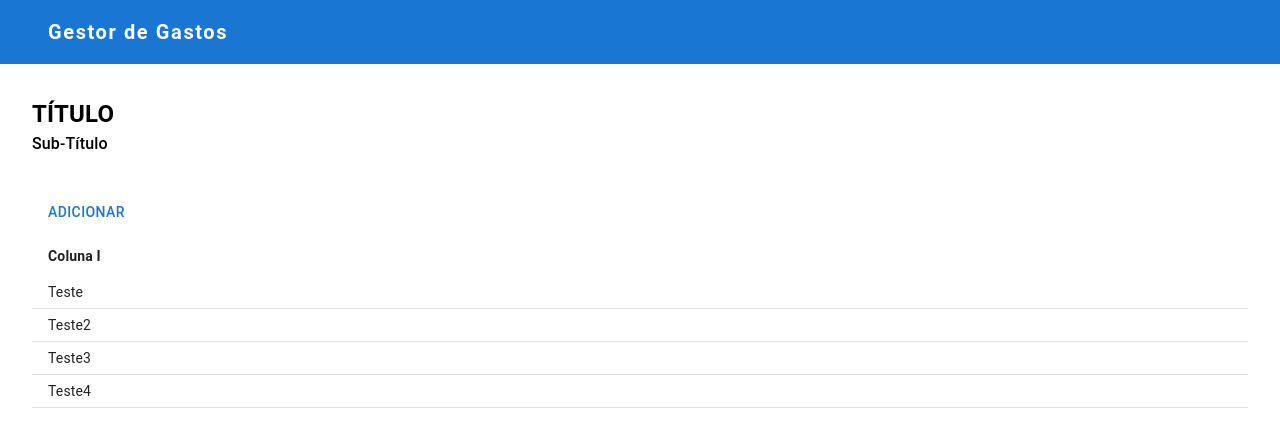
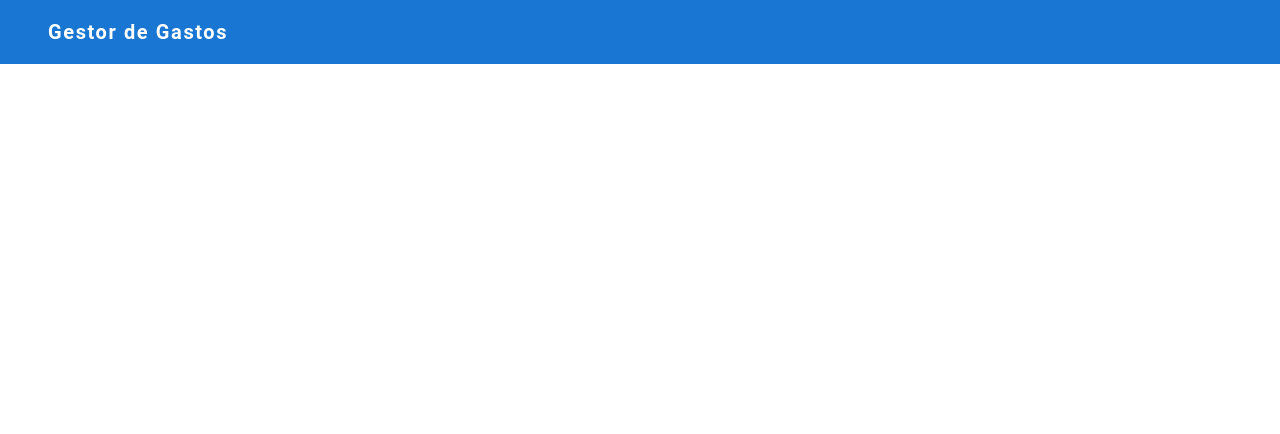
Before and after one commit to hyagoassiz/gestor-de-gastos, a React (Vite) app: page / in a window 1280 px wide. Shown: the top 434 px of the page. Built offline with nearby package versions, Linux system fonts and the light colour scheme.

Commit message:
GDG-11 feat(Categorias): commit inicial

```diff
--- a/package.json
+++ b/package.json
@@ -17,6 +17,7 @@
     "react": "^18.3.1",
     "react-dom": "^18.3.1",
     "react-redux": "^9.1.2",
+    "react-router-dom": "^6.28.0",
     "redux": "^5.0.1"
   },
   "devDependencies": {
--- a/src/App.tsx
+++ b/src/App.tsx
@@ -1,45 +1,10 @@
-import { AppBar } from "./app/shared/components/AppBar/AppBar";
 import "./App.css";
-import { TitlePage } from "./app/shared/components/TitlePage/TItlePage";
-import { ToolPainel } from "./app/shared/components/ToolPanel/ToolPanel";
-import { Button } from "@mui/material";
-import { DataTable } from "./app/shared/components/DataTable/DataTable";
-import { Modal } from "./app/shared/components/Modal/Modal";
-import { Container } from "./app/shared/components/Container/Container";
+import { AppRoutes } from "./app/routes";
 
 function App() {
   return (
     <>
-      <AppBar />
-      <Container>
-        {/* <Drawer
-        applyFilter={() => alert("")}
-        closeFilter={() => alert("")}
-        open={true}
-      >
-        <Box>Teses</Box>
-      </Drawer> */}
-        <TitlePage title="Título" subTitle="Sub-Título" />
-        <ToolPainel buttons={<Button>Adicionar</Button>} />
-        <DataTable
-          columns={[{ key: "1", label: "Coluna I" }]}
-          data={[
-            { "1": "Teste", teste: 1 },
-            { "1": "Teste2", teste: 2 },
-            { "1": "Teste3", teste: 3 },
-            { "1": "Teste4", teste: 4 },
-          ]}
-          textForEmptyData="teste"
-        />
-        <Modal
-          buttons={<Button>Fechar</Button>}
-          open={false}
-          style={{ width: 800 }}
-          title="Esse é o título"
-        >
-          Teste
-        </Modal>
-      </Container>
+      <AppRoutes />
     </>
   );
 }
--- /dev/null
+++ b/src/app/pages/Categorias/Listagem/Listagem.tsx
@@ -0,0 +1,9 @@
+export const Listagem: React.FC = () => {
+  return (
+    <>
+      Lorem ipsum dolor sit amet consectetur adipisicing elit. Dolorum quod eum
+      repellendus delectus repudiandae? Soluta animi iste, quia quibusdam nobis
+      fuga beatae quas nemo vel deserunt enim quae repudiandae et!
+    </>
+  );
+};
--- /dev/null
+++ b/src/app/pages/Categorias/Listagem/index.tsx
@@ -0,0 +1,5 @@
+import { Listagem } from "./Listagem";
+
+export function CategoriasListagemRoute(): JSX.Element {
+  return <Listagem />;
+}
--- /dev/null
+++ b/src/app/pages/Categorias/index.ts
@@ -0,0 +1 @@
+export * from './Listagem';
--- /dev/null
+++ b/src/app/routes/index.tsx
@@ -0,0 +1,51 @@
+import { HashRouter, Routes, Route } from "react-router-dom";
+import * as PATHS from "./paths";
+import { ReactNode } from "react";
+import { CategoriasListagemRoute } from "../pages/Categorias";
+import { PageLayout } from "../shared/layouts/PageLayout/PageLayout";
+
+interface LayoutProps {
+  children: ReactNode;
+}
+
+const Layout = ({ children }: LayoutProps) => (
+  <>
+    <PageLayout>{children}</PageLayout>
+  </>
+);
+
+export const AppRoutes = () => {
+  return (
+    <HashRouter>
+      <Routes>
+        {/* <Route path={PATHS.AUTENTICACAO.LOGIN} element={<LoginRoute />} />
+        <Route path={PATHS.AUTENTICACAO.CREATE} element={<CadastroRoute />} />
+        <Route
+          path={PATHS.AUTENTICACAO.CHECK}
+          element={
+            <Private>
+              <VerificacaoRoute />
+            </Private>
+          }
+        /> */}
+        <Route
+          path="*"
+          element={
+            // <AppDrawer>
+            <>
+              <Layout>
+                <Routes>
+                  <Route
+                    path={PATHS.CATEGORIAS.LIST}
+                    element={<CategoriasListagemRoute />}
+                  />
+                </Routes>
+              </Layout>
+            </>
+            // </AppDrawer>
+          }
+        />
+      </Routes>
+    </HashRouter>
+  );
+};
--- /dev/null
+++ b/src/app/routes/paths.ts
@@ -0,0 +1,8 @@
+const REPOSITORIO = {
+  LIST: "/gestor-de-gastos",
+};
+
+// CATEGORIAS
+export const CATEGORIAS = {
+  LIST: `${REPOSITORIO.LIST}/categorias`,
+};
--- /dev/null
+++ b/src/app/shared/layouts/PageLayout/PageLayout.tsx
@@ -0,0 +1,18 @@
+import { AppBar } from "../../components/AppBar/AppBar";
+import { BoxContainer, StyledBox } from "./styles";
+
+interface IPageLayout {
+  children: React.ReactNode;
+}
+
+export const PageLayout: React.FC<IPageLayout> = ({ children }) => {
+  return (
+    <BoxContainer>
+      <AppBar />
+      <StyledBox>
+        {/* <LoadingProgress /> */}
+        {children}
+      </StyledBox>
+    </BoxContainer>
+  );
+};
--- /dev/null
+++ b/src/app/shared/layouts/PageLayout/styles/index.tsx
@@ -0,0 +1,15 @@
+import { styled, Box } from "@mui/material";
+
+export const BoxContainer = styled(Box)(() => ({
+  display: "flex",
+  flexDirection: "column",
+  minHeight: "100vh",
+}));
+
+export const StyledBox = styled(Box)(({ theme }) => ({
+  flexGrow: 1,
+  paddingTop: theme.spacing(3),
+  width: "95%",
+  margin: "0 auto",
+  overflowY: "auto",
+}));
```
Also changed, not shown: 1 other file (tests, documents, lock files or other folders).
